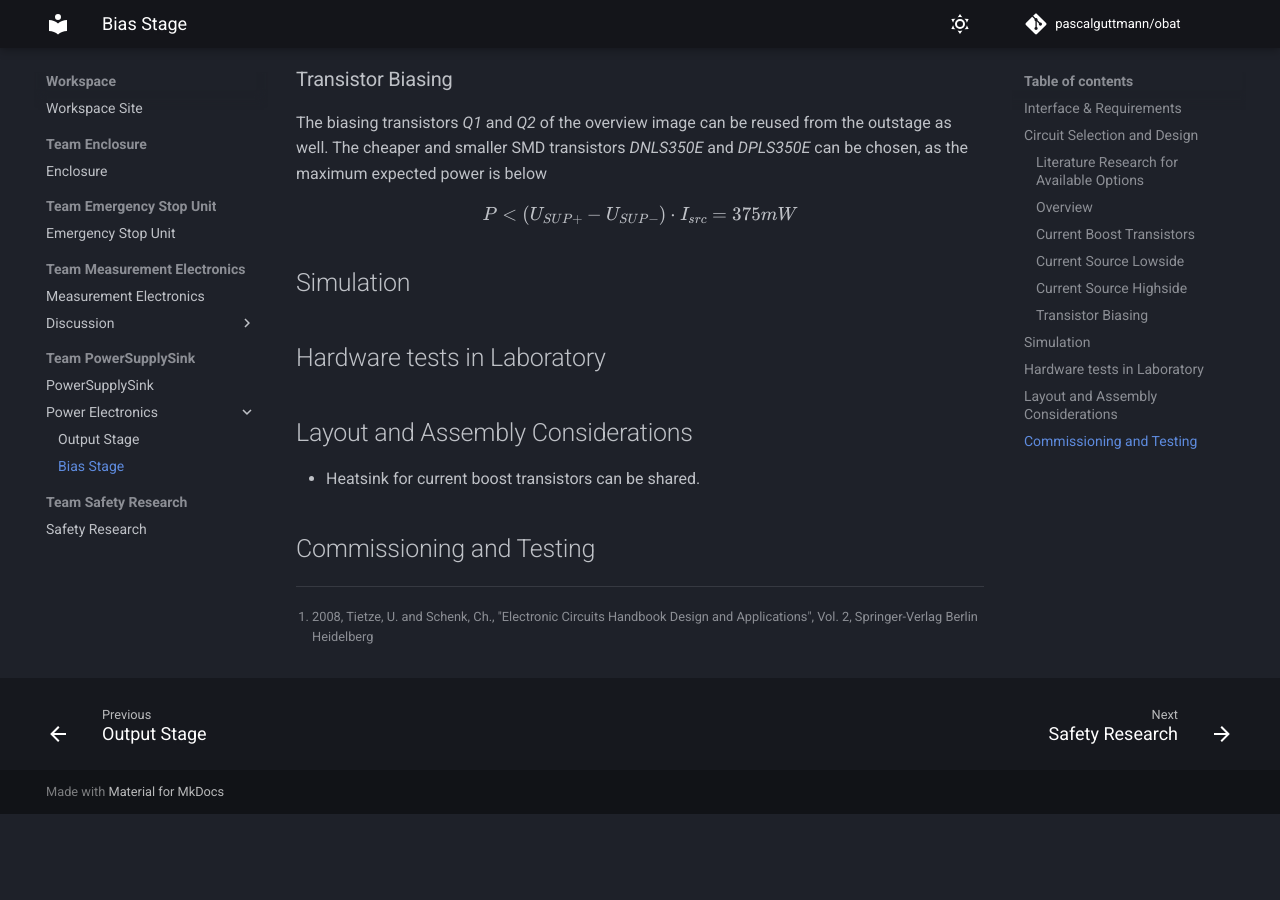
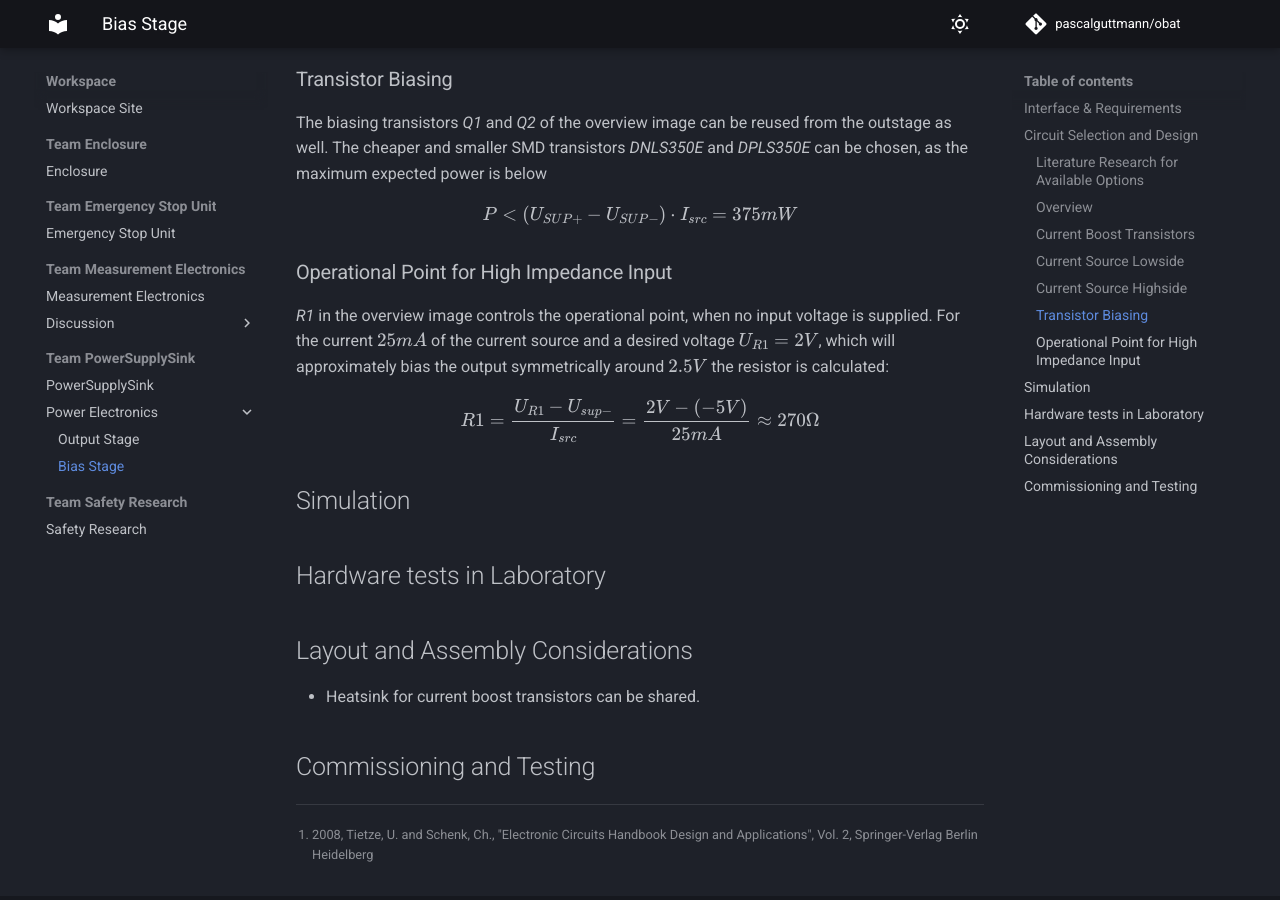
Before and after one commit to pascalguttmann/obat, an MkDocs documentation site: the page built from docs/workspace/pss/bias/bias.md, in a window 1280 px wide and 900 px high, scrolled down 4062 px. Built offline with MkDocs 1.6.1 and Material for MkDocs 9.7.7, drawn with Linux system fonts in a browser that asks for light colours; comment, search, counter and statistics services are not loaded; before the commit the page ends 4876 px from its top, so only the background shows below that.

Commit message:
add pss/bias operational point resistor

```diff
--- a/docs/workspace/pss/bias/bias.md
+++ b/docs/workspace/pss/bias/bias.md
@@ -120,6 +120,15 @@ the outstage as well. The cheaper and smaller SMD transistors _DNLS350E_ and
 _DPLS350E_ can be chosen, as the maximum expected power is below
 $$ P < (U_{SUP+} - U_{SUP-}) \cdot I_{src} = 375 mW $$
 
+### Operational Point for High Impedance Input
+
+_R1_ in the overview image controls the operational point, when no input voltage
+is supplied. For the current $25mA$ of the current source and a desired voltage
+$U_{R1} = 2V$, which will approximately bias the output symmetrically around
+$2.5V$ the resistor is calculated:
+$$ R1 = \frac{U_{R1} - U_{sup-}}{I_{src}} = \frac{2V - (-5V)}{25mA} \approx 270
+\Omega $$
+
 Simulation
 ----------
 
```
